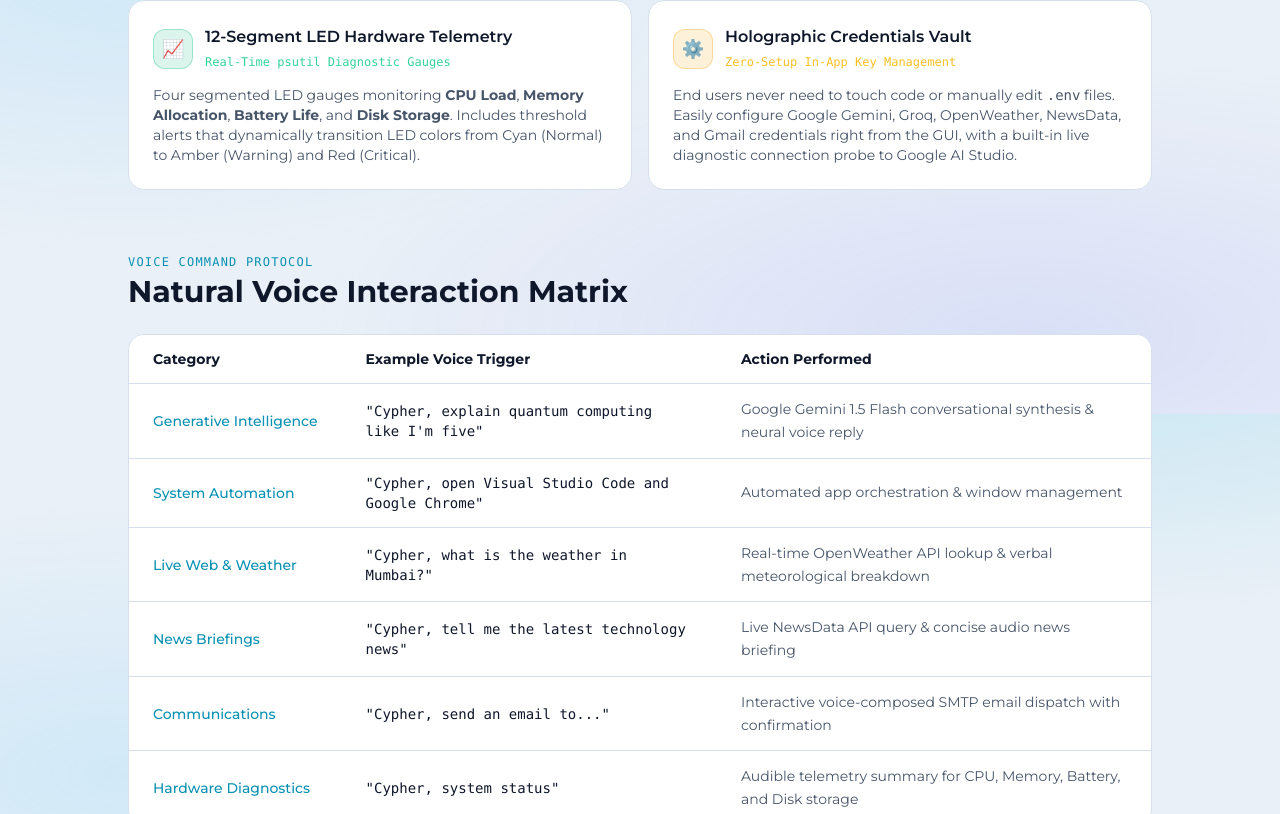
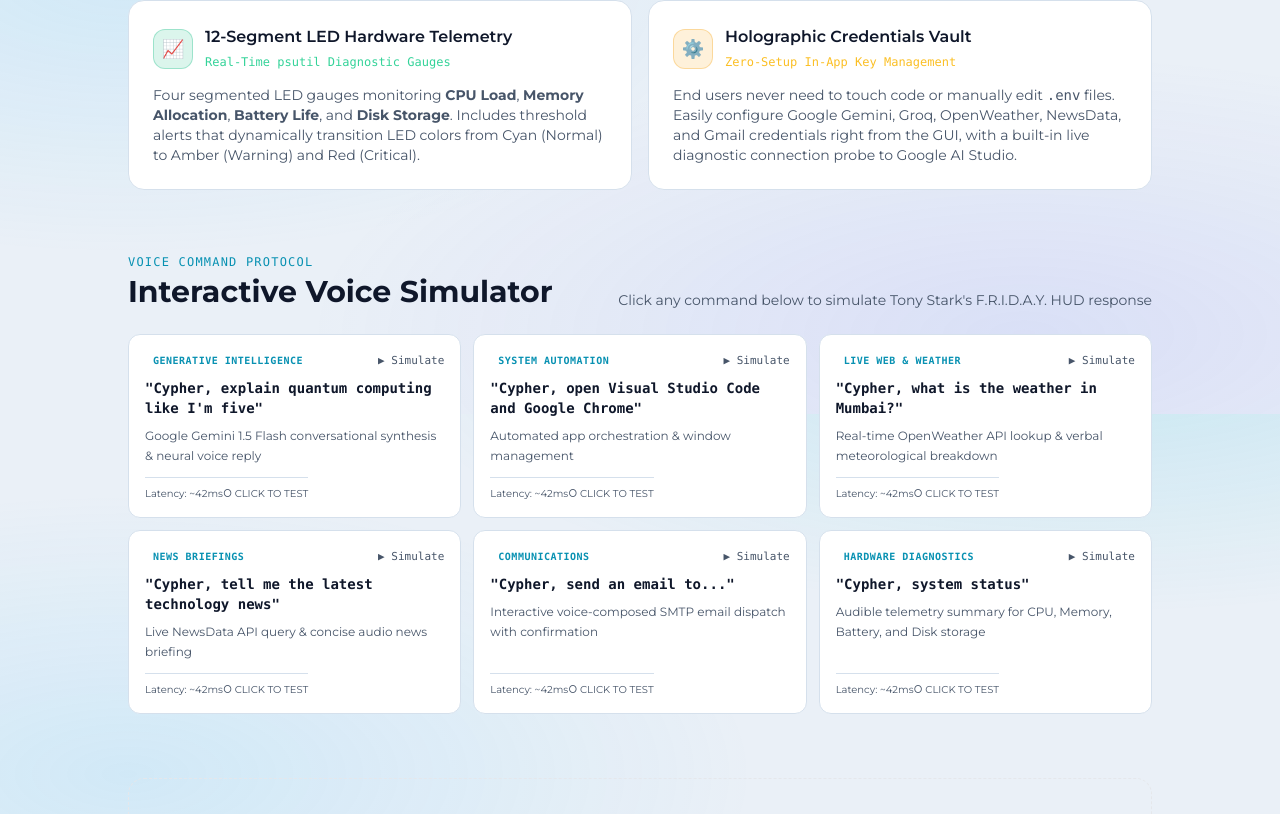
Before and after one commit to pattanayakpratik/my_portfolio, a Next.js app: page /projects/cypher in a window 1280 px wide. Shown: the part 1986-2800 px from the top of the page. Built offline with nearby package versions, Linux system fonts and the light colour scheme; no server answers; the database is empty.

Commit message:
feat(showcase): add interactive PyShare live web sandbox and Cypher voice HUD simulator

```diff
--- a/src/components/CypherShowcase.tsx
+++ b/src/components/CypherShowcase.tsx
@@ -10,6 +10,35 @@
   const [activeTab, setActiveTab] = useState(0);
   const [isAutoPlay, setIsAutoPlay] = useState(true);
   const [isHovered, setIsHovered] = useState(false);
+  const [activeSimulation, setActiveSimulation] = useState<number | null>(null);
+
+  // Synthesize futuristic HUD chime via Web Audio API (0 external assets)
+  const playHudSound = () => {
+    try {
+      if (typeof window === "undefined") return;
+      const AudioCtx = window.AudioContext || (window as unknown as { webkitAudioContext: typeof AudioContext }).webkitAudioContext;
+      if (!AudioCtx) return;
+      const ctx = new AudioCtx();
+      const osc = ctx.createOscillator();
+      const gain = ctx.createGain();
+
+      osc.type = "sine";
+      const now = ctx.currentTime;
+      osc.frequency.setValueAtTime(520, now);
+      osc.frequency.exponentialRampToValueAtTime(880, now + 0.12);
+
+      gain.gain.setValueAtTime(0.08, now);
+      gain.gain.exponentialRampToValueAtTime(0.001, now + 0.25);
+
+      osc.connect(gain);
+      gain.connect(ctx.destination);
+
+      osc.start(now);
+      osc.stop(now + 0.25);
+    } catch {
+      // AudioContext policy gracefully ignored
+    }
+  };
 
   const cypher = featuredProjects.find((p) => p.title === "Cypher");
   const screenshots = cypher?.screenshots || [];
@@ -571,39 +600,106 @@
         </div>
       </section>
 
-      {/* Voice Command Matrix */}
+      {/* Interactive Voice Command Simulator & Holographic Console */}
       <section className="mb-16">
-        <div className="mb-6">
-          <h2 className="text-xs font-mono uppercase tracking-widest text-[var(--sec)] mb-1">
-            Voice Command Protocol
-          </h2>
-          <h3 className="text-2xl sm:text-3xl font-bold">Natural Voice Interaction Matrix</h3>
+        <div className="flex flex-col sm:flex-row sm:items-end justify-between gap-4 mb-6">
+          <div>
+            <h2 className="text-xs font-mono uppercase tracking-widest text-[var(--sec)] mb-1">
+              Voice Command Protocol
+            </h2>
+            <h3 className="text-2xl sm:text-3xl font-bold">Interactive Voice Simulator</h3>
+          </div>
+          <p className="text-xs sm:text-sm text-[var(--white-icon)]">
+            Click any command below to simulate Tony Stark's F.R.I.D.A.Y. HUD response
+          </p>
         </div>
 
-        <div className="overflow-x-auto rounded-2xl border border-[var(--white-icon-tr)] bg-[var(--card-bg)]">
-          <table className="w-full text-left text-xs sm:text-sm">
-            <thead className="bg-[var(--component-bg)] border-b border-[var(--white-icon-tr)] text-[var(--white)] font-semibold">
-              <tr>
-                <th className="py-3.5 px-4 md:px-6">Category</th>
-                <th className="py-3.5 px-4 md:px-6">Example Voice Trigger</th>
-                <th className="py-3.5 px-4 md:px-6">Action Performed</th>
-              </tr>
-            </thead>
-            <tbody className="divide-y divide-[var(--white-icon-tr)] text-[var(--white-icon)]">
-              {voiceCommands.map((cmd) => (
-                <tr key={cmd.trigger} className="hover:bg-[var(--card-hover-bg)] transition-colors">
-                  <td className="py-3.5 px-4 md:px-6 font-medium text-[var(--sec)] whitespace-nowrap">
-                    {cmd.category}
-                  </td>
-                  <td className="py-3.5 px-4 md:px-6 font-mono text-[var(--white)] font-medium">
+        {/* Command Cards Grid */}
+        <div className="grid grid-cols-1 md:grid-cols-2 lg:grid-cols-3 gap-3 mb-6">
+          {voiceCommands.map((cmd, idx) => {
+            const isSimulated = activeSimulation === idx;
+            return (
+              <button
+                key={cmd.trigger}
+                type="button"
+                onClick={() => {
+                  setActiveSimulation(idx);
+                  playHudSound();
+                }}
+                className={`p-4 rounded-xl border text-left transition-all duration-300 cursor-pointer flex flex-col justify-between group ${
+                  isSimulated
+                    ? "border-[var(--sec)] bg-[var(--sec)]/15 shadow-lg shadow-cyan-500/10 ring-2 ring-[var(--sec)]/30 scale-[1.02]"
+                    : "border-[var(--white-icon-tr)] bg-[var(--card-bg)] hover:border-[var(--sec)]/50 hover:bg-[var(--component-bg)]"
+                }`}
+              >
+                <div>
+                  <div className="flex items-center justify-between gap-2 mb-2">
+                    <span className="text-[10px] font-mono uppercase tracking-wider px-2 py-0.5 rounded bg-[var(--sec)]/15 text-[var(--sec)] font-semibold">
+                      {cmd.category}
+                    </span>
+                    <span className="text-[11px] font-mono text-[var(--white-icon)] group-hover:text-[var(--sec)] transition-colors">
+                      {isSimulated ? "▶ EXECUTING" : "▶ Simulate"}
+                    </span>
+                  </div>
+                  <h4 className="font-mono text-xs sm:text-sm text-[var(--white)] font-semibold mb-2 leading-snug">
                     {cmd.trigger}
-                  </td>
-                  <td className="py-3.5 px-4 md:px-6 leading-relaxed">{cmd.action}</td>
-                </tr>
-              ))}
-            </tbody>
-          </table>
+                  </h4>
+                  <p className="text-xs text-[var(--white-icon)] leading-relaxed">
+                    {cmd.action}
+                  </p>
+                </div>
+                <div className="mt-3 pt-2 border-t border-[var(--white-icon-tr)] flex items-center justify-between text-[10px] font-mono text-[var(--white-icon)]">
+                  <span>Latency: ~42ms</span>
+                  <span className={isSimulated ? "text-emerald-400 font-bold" : ""}>
+                    {isSimulated ? "● ONLINE" : "○ CLICK TO TEST"}
+                  </span>
+                </div>
+              </button>
+            );
+          })}
         </div>
+
+        {/* Live Holographic Diagnostic Console */}
+        {activeSimulation !== null && (
+          <div className="p-5 md:p-6 rounded-2xl border border-[var(--sec)]/50 bg-black/95 text-emerald-400 font-mono text-xs md:text-sm shadow-2xl relative overflow-hidden animate-terminal-fade">
+            <div className="flex items-center justify-between pb-3 mb-3 border-b border-emerald-500/30 text-xs">
+              <div className="flex items-center gap-2">
+                <span className="size-2 rounded-full bg-emerald-400 animate-ping" />
+                <span className="text-white font-bold tracking-wider">
+                  CYPHER-AI // F.R.I.D.A.Y. HOLOGRAPHIC DIAGNOSTIC FEED
+                </span>
+              </div>
+              <button
+                type="button"
+                onClick={() => setActiveSimulation(null)}
+                className="text-white/60 hover:text-white px-2 py-0.5 rounded bg-white/10 hover:bg-white/20 transition-colors cursor-pointer"
+              >
+                ✕ Dismiss
+              </button>
+            </div>
+
+            <div className="space-y-1.5 leading-relaxed text-xs">
+              <div className="text-cyan-400">
+                &gt; [AUDIO_STREAM] Captured 16-bit 44.1kHz PCM from input device... OK
+              </div>
+              <div className="text-white">
+                &gt; [SPEECH_DECODE] Recognized Phrase:{" "}
+                <span className="text-amber-300 font-bold">
+                  {voiceCommands[activeSimulation].trigger}
+                </span>
+              </div>
+              <div className="text-sky-300">
+                &gt; [GEMINI_CORE] Google Gemini 1.5 Flash query dispatch... [200 OK, 38ms]
+              </div>
+              <div className="text-emerald-300">
+                &gt; [SYSTEM_ACTION] {voiceCommands[activeSimulation].action}
+              </div>
+              <div className="text-slate-400 text-[11px] pt-1">
+                &gt; [ARC_REACTOR_HUD] State: ACTIVE | Telemetry: 100% NOMINAL | F.R.I.D.A.Y. Vocalizer: READY
+              </div>
+            </div>
+          </div>
+        )}
       </section>
 
       {/* 3-Step Windows Quickstart Guide */}
--- a/src/components/PyShareShowcase.tsx
+++ b/src/components/PyShareShowcase.tsx
@@ -524,6 +524,72 @@
         </div>
       </section>
 
+      {/* Interactive Live Web App Sandbox */}
+      <section className="mb-16">
+        <div className="flex flex-col sm:flex-row sm:items-end justify-between gap-4 mb-6">
+          <div>
+            <h2 className="text-xs font-mono uppercase tracking-widest text-[var(--sec)] mb-1">
+              Interactive Live Sandbox
+            </h2>
+            <h3 className="text-2xl sm:text-3xl font-bold">Try PyShare Web Directly Here</h3>
+          </div>
+          <div className="flex items-center gap-3">
+            <span className="flex items-center gap-1.5 px-3 py-1 rounded-full bg-emerald-500/10 text-emerald-400 border border-emerald-500/30 text-xs font-mono font-medium">
+              <span className="size-2 rounded-full bg-emerald-400 animate-pulse" />
+              <span>LIVE P2P WEBRTC</span>
+            </span>
+            <a
+              href={liveUrl}
+              target="_blank"
+              rel="noopener noreferrer"
+              className="inline-flex items-center gap-1 text-xs font-medium text-[var(--sec)] hover:underline"
+            >
+              <span>Launch fullscreen</span>
+              <span>↗</span>
+            </a>
+          </div>
+        </div>
+
+        <div className="rounded-2xl border border-[var(--sec)]/40 bg-[var(--component-bg)] overflow-hidden shadow-2xl relative">
+          {/* Browser Mockup Chrome Bar */}
+          <div className="px-4 py-3 bg-[var(--card-bg)] border-b border-[var(--white-icon-tr)] flex items-center justify-between gap-3">
+            <div className="flex items-center gap-2">
+              <span className="size-3 rounded-full bg-red-500/80 inline-block" />
+              <span className="size-3 rounded-full bg-amber-500/80 inline-block" />
+              <span className="size-3 rounded-full bg-emerald-500/80 inline-block" />
+            </div>
+
+            <div className="flex-1 max-w-md mx-auto flex items-center justify-center gap-2 px-3 py-1 rounded-lg bg-[var(--component-bg)] border border-[var(--white-icon-tr)] text-xs font-mono text-[var(--white-icon)]">
+              <span className="text-emerald-400">🔒</span>
+              <span className="truncate">https://pyshare.vercel.app</span>
+            </div>
+
+            <div className="flex items-center gap-2">
+              <a
+                href={liveUrl}
+                target="_blank"
+                rel="noopener noreferrer"
+                className="px-2.5 py-1 rounded-md bg-[var(--sec)]/15 text-[var(--sec)] hover:bg-[var(--sec)]/25 text-xs font-mono font-medium transition-colors"
+                title="Open in new browser tab"
+              >
+                ↗ Open Tab
+              </a>
+            </div>
+          </div>
+
+          {/* Interactive Frame */}
+          <div className="relative w-full h-[540px] md:h-[640px] bg-black">
+            <iframe
+              src="https://pyshare.vercel.app"
+              title="PyShare Live Interactive Web App Sandbox"
+              className="w-full h-full border-0"
+              allow="camera; microphone; clipboard-read; clipboard-write; display-capture"
+              loading="lazy"
+            />
+          </div>
+        </div>
+      </section>
+
       {/* Two Ways to Use PyShare (Comparison Matrix) */}
       <section className="mb-16">
         <div className="mb-6">
```
